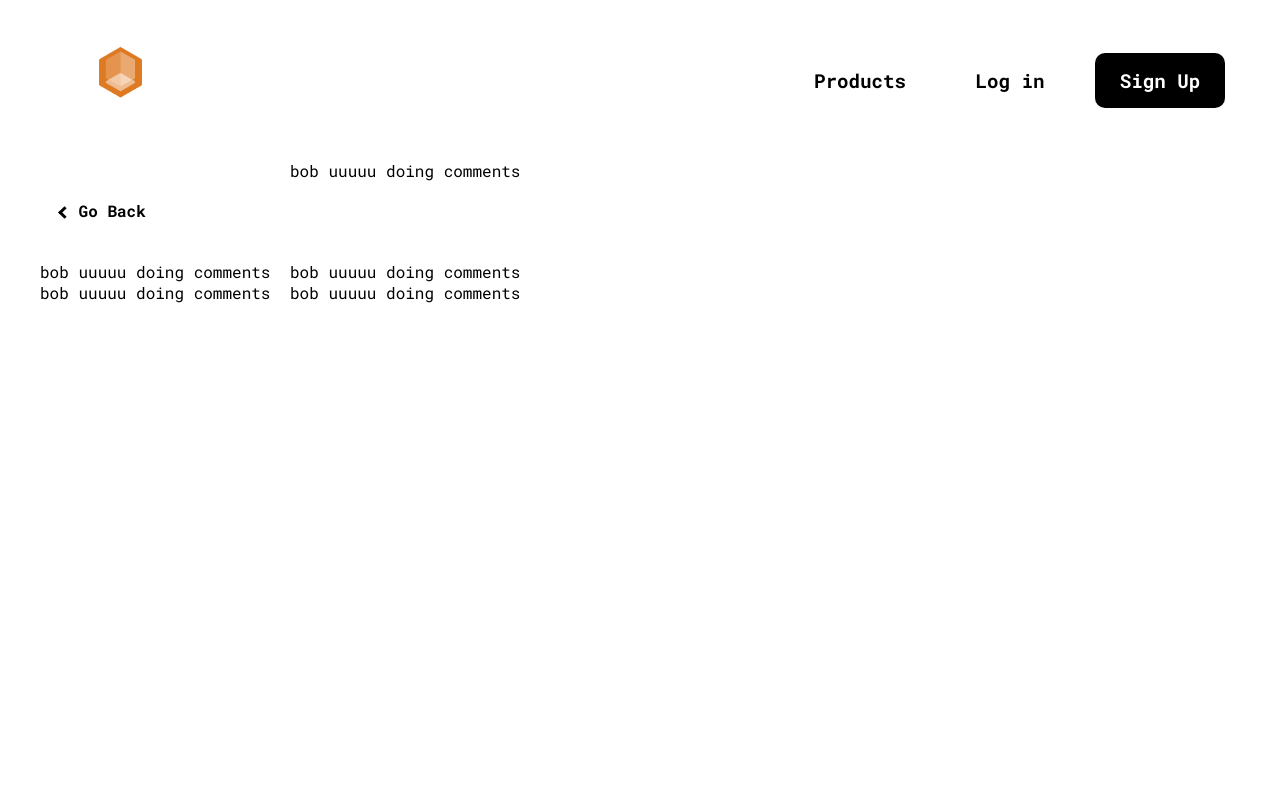
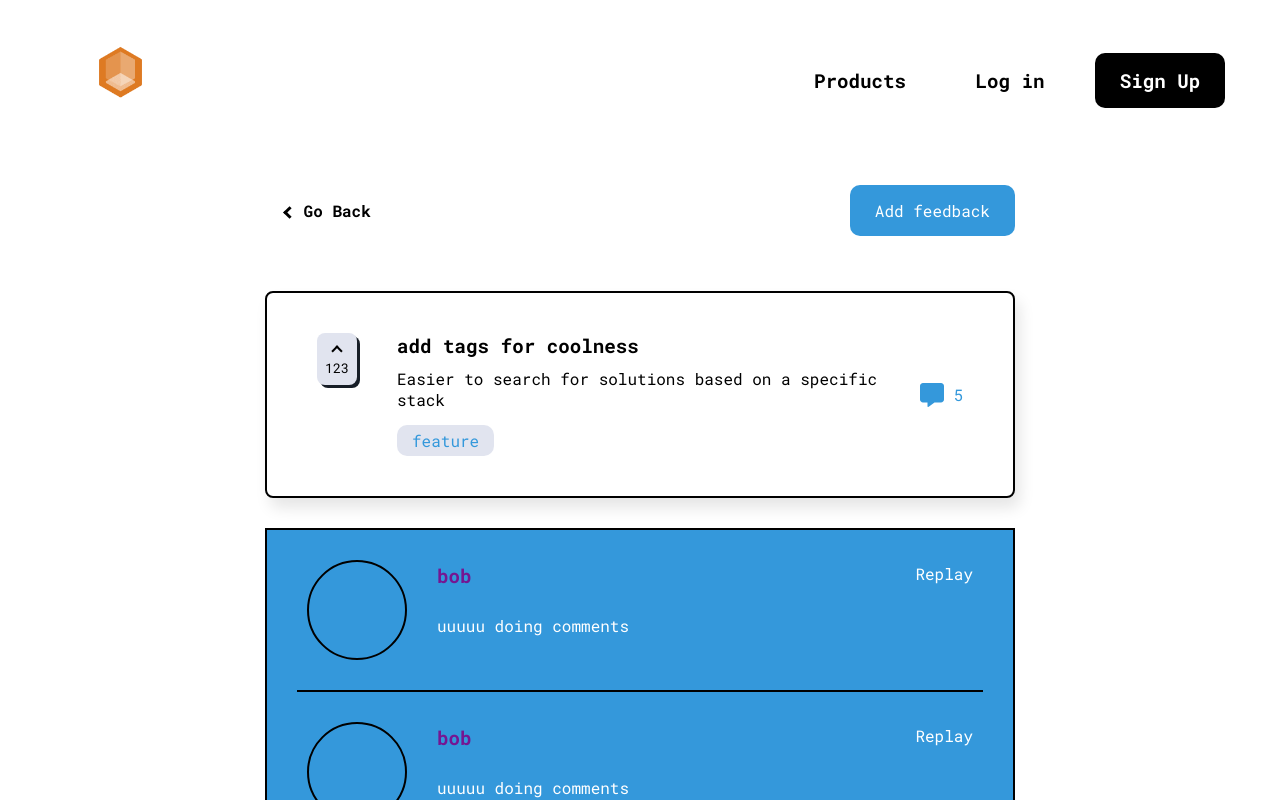
Before and after one commit to snyggme/product-feedback, a React (Create React App) app: page /products/facebook/comments/1 in a window 1280 px wide. Shown: the top 800 px of the page. Built offline with nearby package versions, Linux system fonts and the light colour scheme.

Commit message:
added comments styles

```diff
--- a/src/components/Comments.js
+++ b/src/components/Comments.js
@@ -1,16 +1,37 @@
 import { getProducts } from '../utils/products';
 import { useParams } from "react-router-dom";
 import BackButton from "./BackButton";
+import FeedbackItem from "./FeedbackItem";
 
 function Comments() {
     let params = useParams();
     const product = getProducts(params.productId);
-    const comments = product.feedbacks[0].comments;
+    const feedback = product.feedbacks.find(item => item.id === Number(params.commentsId));
 
     return (
-        <div className='feedbacks-main'>
-            <BackButton to={`/products/${params.productId}`} />
-            {comments.map(comment => <div>{comment.username} {comment.text}</div>)}
+        <div className='feedback-comments-container'>
+            <div className='feedback-comments-edit-panel'>
+                <BackButton to={`/products/${params.productId}`} />
+                <button>Add feedback</button>
+            </div>
+            <div className='feedback-comments-current-feedback'><FeedbackItem {...feedback} productId={params.productId} /></div>
+            <div className='feedback-comments-all-msgs'>
+                {feedback.comments.map(comment =>
+                    <div key={comment.username} className='feedback-comments-all-msgs-item'>
+                        <div className='profile-img'>
+
+                        </div>
+                        <div className='message-container'>
+                            <div className='user-info'>
+                                <div className='username'>{comment.username}</div>
+                                <div className='replay'>Replay</div>
+                            </div>
+                            <div className='message-text'>{comment.text}</div>
+                        </div>
+                    </div>
+                )}
+            </div>
+            <div className='feedback-comments-add-comment'>ADD COMMENT</div>
         </div>
     )
 }
--- a/src/styles/index.scss
+++ b/src/styles/index.scss
@@ -137,6 +137,21 @@ button.btn-black {
 		background-color: white;
 		color: black;
 		transform: translateY(4px);
+	}
+}
+
+div.go-back-button {
+	padding: 40px 20px;
+	transition: all 0.2s ease-in-out;
+
+	& > * {
+		text-decoration: none;
+		color: black;
+		font-weight: 700;
+	}
+
+	&:hover {
+		color: #751692;
 	}
 }
 
@@ -293,21 +308,6 @@ button.btn-black {
 	max-width: 1200px;
     margin: 0 auto;
 
-	.go-back-button {
-		padding: 40px 20px;
-		transition: all 0.2s ease-in-out;
-
-		& > * {
-			text-decoration: none;
-			color: black;
-			font-weight: 700;
-		}
-
-		&:hover {
-			color: #751692;
-		}
-	}
-
 	.choose-feedback-type {
 		border: 2px solid black;
 		border-radius: 10px;
@@ -410,6 +410,8 @@ button.btn-black {
 				}
 			}
 		}
+	}
+}
 
 .feedbacks-item {
 	border: 2px solid black;
@@ -482,6 +484,82 @@ button.btn-black {
 		}
 	}
 }
+
+.feedback-comments-container {
+	display: grid;
+	grid-template-columns: 1fr;
+	max-width: 750px;
+	gap: 30px;
+    margin: 0 auto;
+
+	.feedback-comments-edit-panel {
+		display: flex;
+		justify-content: flex-start;
+		align-items: center;
+
+		button {
+			margin-left: auto;
+			border: none;
+			border-radius: 10px;
+			padding: 15px 25px;
+			color: white;
+			background-color: #3498db;
+			transition: all 150ms ease;
+
+			&:active {
+				color: black;
+				background-color: wheat;
+				transform: translateY(4px);
+			}
+		}
+	}
+
+	.feedback-comments-all-msgs {
+		color: white;
+		border: 2px solid black;
+		padding: 30px 30px;
+		padding-top: 0px;
+		min-height: 170px;
+		background-color: #3498db;
+
+		.feedback-comments-all-msgs-item {
+			display: grid;
+			grid-template-columns: 100px 1fr;
+			gap: 30px;
+			padding: 30px 10px;
+			border-bottom: 2px solid black;
+
+			.profile-img {
+				border: 2px solid black;
+				border-radius: 50%;
+				height: 100px;
+			}
+
+			.message-container {
+				display: grid;
+				grid-template-rows: 30px 1fr ;
+				align-items: center;
+
+				.user-info {
+					display: grid;
+					grid-template-columns: 100px 1fr;
+
+					.username {
+						font-size: larger;
+						font-weight: 700;
+						color: #751692;
+					}
+
+					.replay {
+						margin-left: auto;
+					}
+				}
+
+				.message-text {
+
+				}
+			}
+		}
 	}
 }
 
--- a/src/utils/products.js
+++ b/src/utils/products.js
@@ -352,27 +352,27 @@ const products = [
                     {
                         username: 'bob',
                         text: 'uuuuu doing comments',
-
+                        childs: []
                     },
                     {
                         username: 'bob',
                         text: 'uuuuu doing comments',
-
+                        childs: []
                     },
                     {
                         username: 'bob',
                         text: 'uuuuu doing comments',
-
+                        childs: []
                     },
                     {
                         username: 'bob',
                         text: 'uuuuu doing comments',
-
+                        childs: []
                     },
                     {
                         username: 'bob',
                         text: 'uuuuu doing comments',
-
+                        childs: []
                     },
                 ]
             },
@@ -386,17 +386,17 @@ const products = [
                     {
                         username: 'bob',
                         text: 'uuuuu doing comments',
-
+                        childs: []
                     },
                     {
                         username: 'bob',
                         text: 'uuuuu doing comments',
-
+                        childs: []
                     },
                     {
                         username: 'bob',
                         text: 'uuuuu doing comments',
-
+                        childs: []
                     },
                 ]
             },
@@ -410,22 +410,22 @@ const products = [
                     {
                         username: 'bob',
                         text: 'uuuuu doing comments',
-
+                        childs: []
                     },
                     {
                         username: 'bob',
                         text: 'uuuuu doing comments',
-
+                        childs: []
                     },
                     {
                         username: 'bob',
                         text: 'uuuuu doing comments',
-
+                        childs: []
                     },
                     {
                         username: 'bob',
                         text: 'uuuuu doing comments',
-
+                        childs: []
                     },
                 ]
             },
@@ -439,14 +439,24 @@ const products = [
                     {
                         username: 'bob',
                         text: 'uuuuu doing comments',
-
+                        childs: [
+                            {
+                                username: 'alice',
+                                text: 'nested comment',
+                                childs: []
+                            },
+                            {
+                                username: 'jhon',
+                                text: 'nested comment',
+                                childs: []
+                            }
+                        ]
                     },
                     {
                         username: 'bob',
                         text: 'uuuuu doing comments',
-
+                        childs: []
                     },
-
                 ]
             }
         ]
```
Lines whose indentation alone changed are shown as unchanged.
